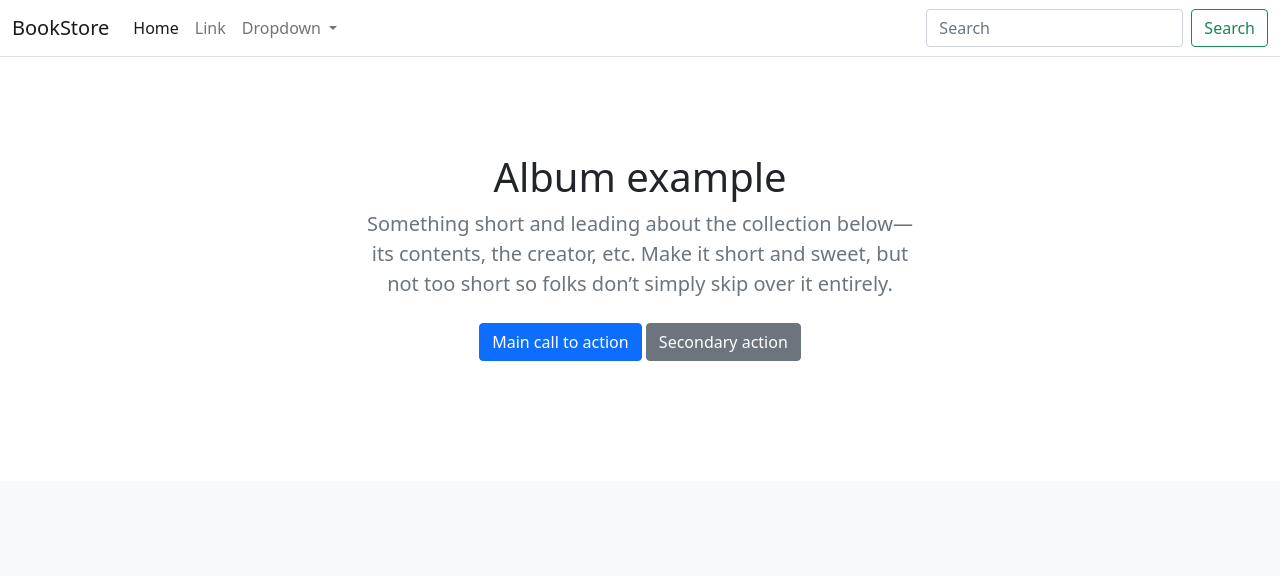
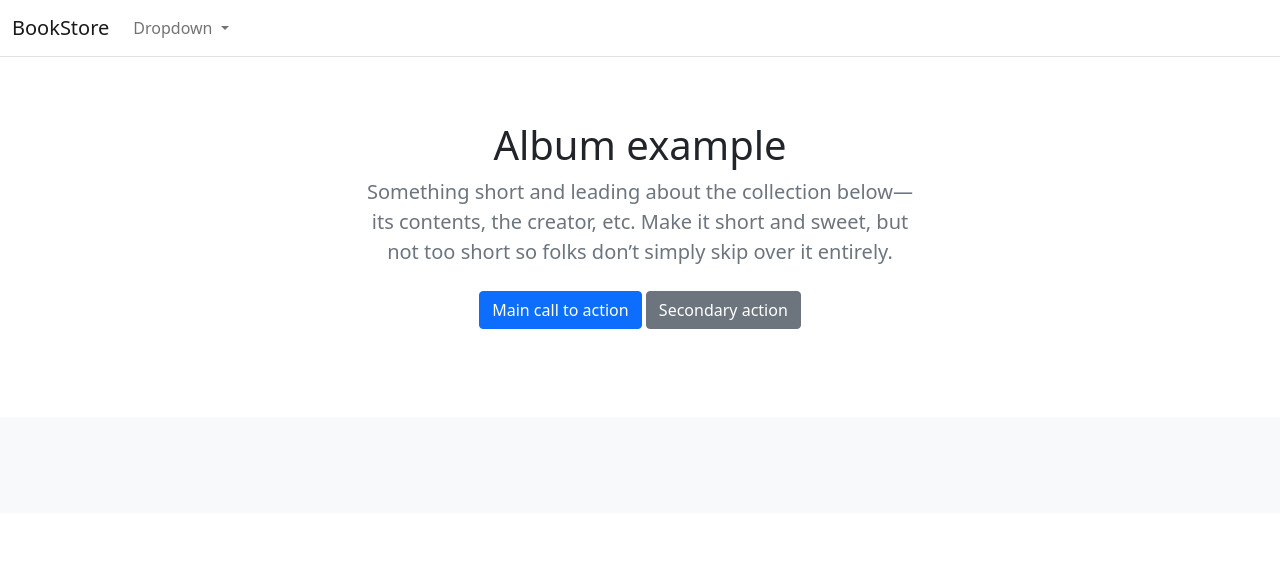
Before and after one commit to oyekamal/Ecommerce-Store, a Django app: page / in a window 1280 px wide. Shown: the top 576 px of the page. Run offline with Django 3.2, Linux system fonts and the light colour scheme; data that the repository does not hold is empty.

Commit message:
refactored code

```diff
--- a/core/settings.py
+++ b/core/settings.py
@@ -64,7 +64,7 @@ TEMPLATES = [
                 'django.template.context_processors.request',
                 'django.contrib.auth.context_processors.auth',
                 'django.contrib.messages.context_processors.messages',
-                'store.views.category'
+                'store.context_processors.category'
             ],
         },
     },
--- /dev/null
+++ b/store/context_processors.py
@@ -0,0 +1,6 @@
+from .models import Category
+
+def category(request):
+    return {
+        "categories": Category.objects.all()
+    }
--- a/store/models.py
+++ b/store/models.py
@@ -2,6 +2,10 @@ from django.contrib.auth.models import User
 from django.db import models
 from django.urls import reverse
 
+
+class ProductsManager(models.Manager):
+    def get_queryset(self):
+        return super(ProductsManager, self).get_queryset().filter(is_active=True)
 
 # Create your models here.
 class Category(models.Model):
@@ -24,13 +28,15 @@ class Product(models.Model):
     title = models.CharField(max_length=255)
     author = models.CharField(max_length=255, default='admin')
     description = models.TextField(blank=True)
-    image = models.ImageField(upload_to='image/')
+    image = models.ImageField(upload_to='image/', default='image/default.jpg')
     slug = models.SlugField(max_length=255)
     price = models.DecimalField(max_digits=6, decimal_places=2)
     in_stock = models.BooleanField(default=True)
     is_active = models.BooleanField(default=True)
     created = models.DateTimeField(auto_now_add=True)
     updated = models.DateTimeField(auto_now=True)
+    objects = models.Manager()
+    products = ProductsManager()
 
     class Meta:
         verbose_name_plural = 'products'
--- a/store/urls.py
+++ b/store/urls.py
@@ -5,7 +5,7 @@ from . import views
 app_name = 'store'
 
 urlpatterns = [
-    path('',views.all_products, name='all_products'),
+    path('',views.products_all, name='products_all'),
     path('item/<slug:slug>/', views.product_detail, name="product_detail"),
-    path('search/<slug:category_slug>/', views.category_list, name='category_list'),
+    path('shop/<slug:category_slug>/', views.category_list, name='category_list'),
 ]
--- a/store/views.py
+++ b/store/views.py
@@ -4,19 +4,13 @@ from .models import Category, Product
 
 # Create your views here.
 
-def category(request):
-    return {
-        "categories": Category.objects.all()
-    }
-
-
-def all_products(request):
-    products = Product.objects.all()
+def products_all(request):
+    products = Product.products.all()
     return render(request, 'store/home.html',{'products': products})
 
 def product_detail(request, slug):
     product = get_object_or_404(Product, slug=slug, in_stock=True)
-    return render(request, "store/products/details.html", {"product":product})
+    return render(request, "store/products/single.html", {"product":product})
 
 def category_list(request, category_slug):
     category = get_object_or_404(Category, slug=category_slug)
--- a/templates/store/base.html
+++ b/templates/store/base.html
@@ -29,7 +29,7 @@
         <header>
             <nav class="navbar navbar-expand-md navbar-light bg-white border-bottom">
                 <div class="container-fluid">
-                    <a class="navbar-brand" href="#">BookStore</a>
+                    <a class="navbar-brand" href="/">BookStore</a>
                     <button class="navbar-toggler" type="button" data-bs-toggle="collapse"
                         data-bs-target="#navbarSupportedContent" aria-controls="navbarSupportedContent"
                         aria-expanded="false" aria-label="Toggle navigation">
@@ -37,12 +37,12 @@
                     </button>
                     <div class="collapse navbar-collapse" id="navbarSupportedContent">
                         <ul class="navbar-nav me-auto mb-2 mb-lg-0">
-                            <li class="nav-item">
+                            <!-- <li class="nav-item">
                                 <a class="nav-link active" aria-current="page" href="#">Home</a>
                             </li>
                             <li class="nav-item">
                                 <a class="nav-link" href="#">Link</a>
-                            </li>
+                            </li> -->
                             <li class="nav-item dropdown">
                                 <a class="nav-link dropdown-toggle" href="#" id="navbarDropdown" role="button"
                                     data-bs-toggle="dropdown" aria-expanded="false">
@@ -68,10 +68,10 @@
                                 <a class="nav-link disabled" href="#" tabindex="-1" aria-disabled="true">Disabled</a>
                             </li> -->
                         </ul>
-                        <form class="d-flex">
+                        <!-- <form class="d-flex">
                             <input class="form-control me-2" type="search" placeholder="Search" aria-label="Search">
                             <button class="btn btn-outline-success" type="submit">Search</button>
-                        </form>
+                        </form> -->
                     </div>
 
                 </div>
--- a/templates/store/home.html
+++ b/templates/store/home.html
@@ -1,13 +1,13 @@
 {% extends "./base.html" %}
 
-{% block title %} Home {% endblock %}
+{% block title %} BookStore {% endblock %}
 
 {% block content %}
 
 <main>
 
     <section class="py-5 text-center container">
-        <div class="row py-lg-5">
+        <div class="row py-lg-3">
             <div class="col-lg-6 col-md-8 mx-auto">
                 <h1 class="fw-light">Album example</h1>
                 <p class="lead text-muted">Something short and leading about the collection below—its contents, the
```
Also changed, not shown: store/test/test_view.py (+3 -3 lines), templates/store/products/category.html (+6 -3 lines), media/image/default.jpg (added), media/image/machine.jpg (added), media/image/my_IfjjfPy.jpg (added), templates/store/products/single.html (renamed from templates/store/products/details.html).
